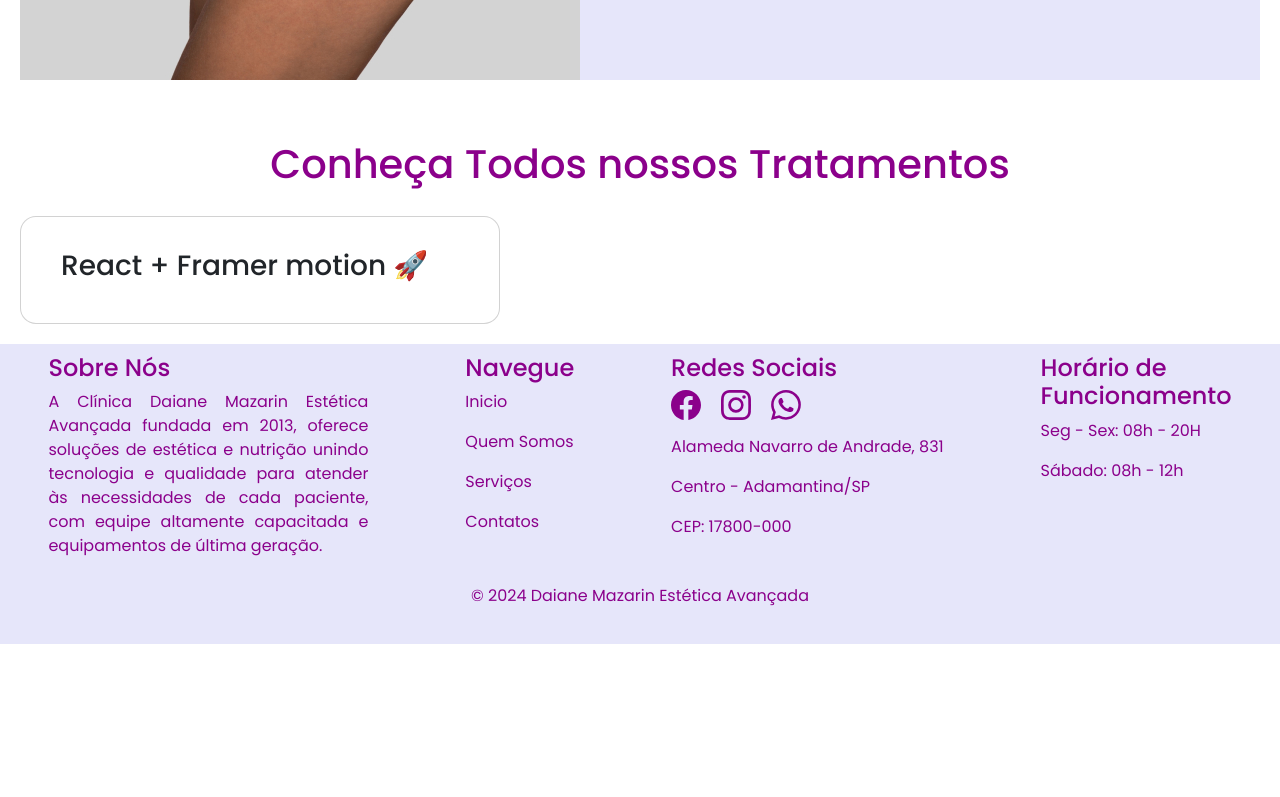
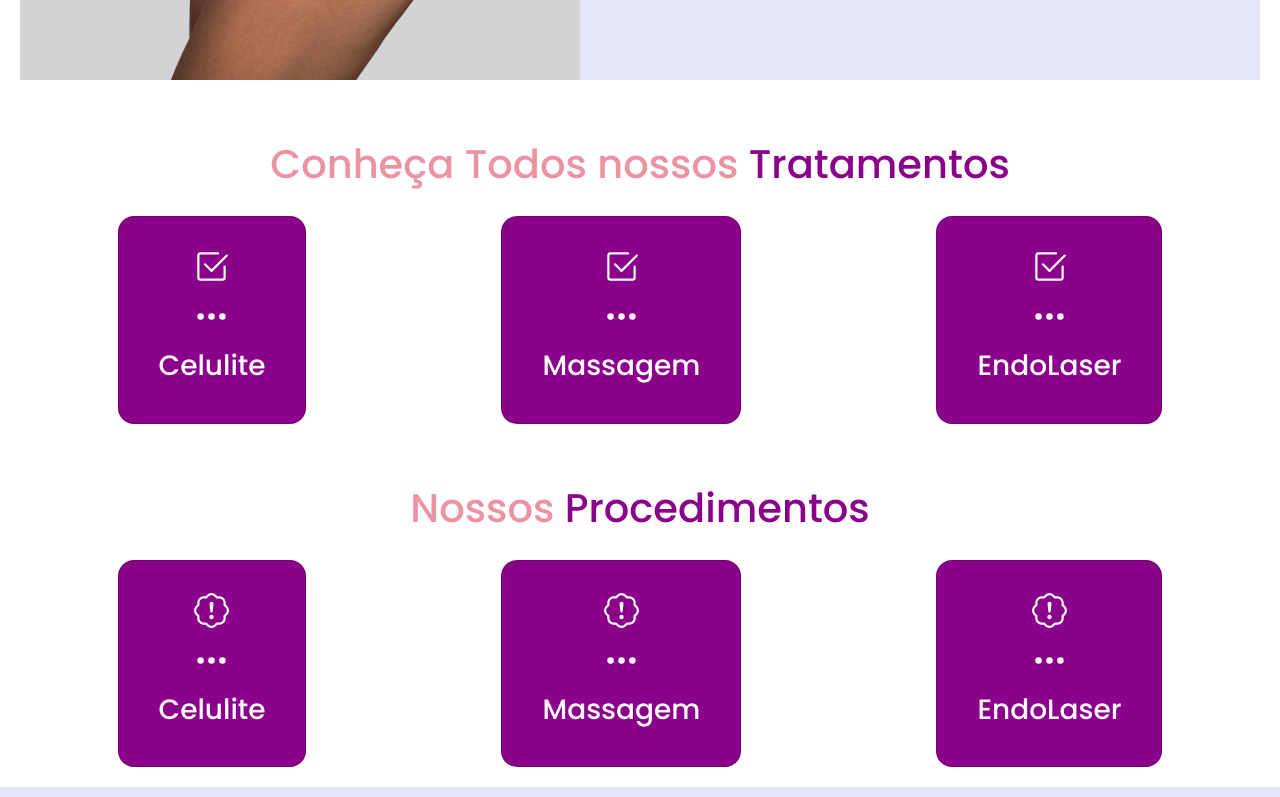
Before and after one commit to assis1983/DaianeMazarin, a React (Vite) app: page /esthetic in a window 1280 px wide. Shown: the part 780-1577 px from the top of the page. Before the commit the page ends 1424 px from the top, so only its background shows below. Built offline with nearby package versions, Linux system fonts and the light colour scheme; the HTML template or start-up script is replaced by a standard one.

Commit message:
Add icons Dots e Exclamation e add component Cards

```diff
--- a/src/Pages/BodyEsthetic/index.tsx
+++ b/src/Pages/BodyEsthetic/index.tsx
@@ -4,7 +4,12 @@ import { Container, StyledAre, TextAre } from "../Aboute/style";
 import { StyleBody, StyleText, StyleTextCenter } from "./style";
 import Body from "../../Image/service-01.jpg";
 import Button from "../../components/Button";
+import { StyleFlexCards } from "./style";
 import Cards from "../../components/Cards";
+import Dots from "../../assets/dots";
+import IconCheckSquare from "../../assets/checksquare";
+import IconExcamation from "../../assets/exclamation";
+
 
 const BodyEsthetic = () => {
   const openWhatsApp = () => {
@@ -41,9 +46,21 @@ const BodyEsthetic = () => {
           </StyleText>
         </StyleBody>
         <StyleTextCenter>
-          <h1>Conheça Todos nossos Tratamentos</h1>
+          <h1><span>Conheça Todos nossos</span> Tratamentos</h1>
         </StyleTextCenter>
-        <Cards />
+        <StyleFlexCards>
+          <Cards text={"Celulite"} Image={<><IconCheckSquare /><Dots /></>} />
+          <Cards text={"Massagem"} Image={<><IconCheckSquare /><Dots /></>} />
+          <Cards text={"EndoLaser"} Image={<><IconCheckSquare /><Dots /></>} />
+        </StyleFlexCards>
+        <StyleTextCenter>
+          <h1><span>Nossos</span> Procedimentos</h1>
+        </StyleTextCenter>
+        <StyleFlexCards>
+          <Cards text={"Celulite"} Image={<><IconExcamation /><Dots /></>} />
+          <Cards text={"Massagem"} Image={<><IconExcamation /><Dots /></>} />
+          <Cards text={"EndoLaser"} Image={<><IconExcamation /><Dots /></>} />
+        </StyleFlexCards>
       </Container>
       <MyFooter />
     </div>
--- a/src/Pages/BodyEsthetic/style.ts
+++ b/src/Pages/BodyEsthetic/style.ts
@@ -34,4 +34,14 @@ export const StyleTextCenter = styled.div`
   padding: 20px;
   margin-top: 40px;
   color: #8b008b;
+  span {
+    &:first-child {
+      color: #eb92a3;
+    }
 `;
+
+export const StyleFlexCards = styled.div`
+  display: flex;
+  justify-content: space-around;
+
+`
--- a/src/assets/checksquare.tsx
+++ b/src/assets/checksquare.tsx
@@ -1,11 +1,11 @@
 
-function IconSquare() {
+function IconCheckSquare() {
   return (
     <svg
       xmlns="http://www.w3.org/2000/svg"
-      width="16"
-      height="16"
-      fill="currentColor"
+      width="35"
+      height="35"
+      fill="white"
       className="bi bi-check2-square"
       viewBox="0 0 16 16"
     >
@@ -15,4 +15,4 @@ function IconSquare() {
   );
 }
 
-export default IconSquare;
+export default IconCheckSquare;
--- /dev/null
+++ b/src/assets/dots.tsx
@@ -0,0 +1,17 @@
+
+function Dots() {
+  return (
+    <svg
+      xmlns="http://www.w3.org/2000/svg"
+      width="35"
+      height="35"
+      fill="white"
+      className="bi bi-three-dots"
+      viewBox="0 0 16 16"
+    >
+      <path d="M3 9.5a1.5 1.5 0 110-3 1.5 1.5 0 010 3m5 0a1.5 1.5 0 110-3 1.5 1.5 0 010 3m5 0a1.5 1.5 0 110-3 1.5 1.5 0 010 3"></path>
+    </svg>
+  );
+}
+
+export default Dots;
--- /dev/null
+++ b/src/assets/exclamation.tsx
@@ -0,0 +1,18 @@
+
+function IconExcamation() {
+  return (
+    <svg
+      xmlns="http://www.w3.org/2000/svg"
+      width="35"
+      height="35"
+      fill="white"
+      className="bi bi-patch-exclamation"
+      viewBox="0 0 16 16"
+    >
+      <path d="M7.001 11a1 1 0 112 0 1 1 0 01-2 0M7.1 4.995a.905.905 0 111.8 0l-.35 3.507a.553.553 0 01-1.1 0z"></path>
+      <path d="M10.273 2.513l-.921-.944.715-.698.622.637.89-.011a2.89 2.89 0 012.924 2.924l-.01.89.636.622a2.89 2.89 0 010 4.134l-.637.622.011.89a2.89 2.89 0 01-2.924 2.924l-.89-.01-.622.636a2.89 2.89 0 01-4.134 0l-.622-.637-.89.011a2.89 2.89 0 01-2.924-2.924l.01-.89-.636-.622a2.89 2.89 0 010-4.134l.637-.622-.011-.89a2.89 2.89 0 012.924-2.924l.89.01.622-.636a2.89 2.89 0 014.134 0l-.715.698a1.89 1.89 0 00-2.704 0l-.92.944-1.32-.016a1.89 1.89 0 00-1.911 1.912l.016 1.318-.944.921a1.89 1.89 0 000 2.704l.944.92-.016 1.32a1.89 1.89 0 001.912 1.911l1.318-.016.921.944a1.89 1.89 0 002.704 0l.92-.944 1.32.016a1.89 1.89 0 001.911-1.912l-.016-1.318.944-.921a1.89 1.89 0 000-2.704l-.944-.92.016-1.32a1.89 1.89 0 00-1.912-1.911z"></path>
+    </svg>
+  );
+}
+
+export default IconExcamation;
--- a/src/components/Cards/index.tsx
+++ b/src/components/Cards/index.tsx
@@ -1,8 +1,14 @@
 import { useState } from "react";
-import "../../style.scss"
+import "../../style.scss";
 import { motion } from "framer-motion";
+import { StyledDivCards } from "./style";
 
-const Cards = () => {
+type CardsProps = {
+  text: string;
+  Image: React.ReactNode;
+};
+
+const Cards = ({ text, Image }: CardsProps) => {
   const [isOpen, setIsOpen] = useState(false);
   return (
     <motion.div
@@ -13,9 +19,10 @@ const Cards = () => {
       transition={{ duration: 0.5 }}
     >
       <motion.div className="card-top" layout="position">
-        <div className="card-top__header">
-          <h3>React + Framer motion 🚀</h3>
-        </div>
+        <StyledDivCards>
+        {Image && Image}
+          <h3>{text}</h3>
+        </StyledDivCards>
       </motion.div>
 
       {isOpen && (
@@ -27,17 +34,15 @@ const Cards = () => {
             duration: 0.5,
             delay: 0.25,
             type: "spring",
-            damping: 25,
+            damping: 10,
             stiffness: 100,
           }}
         >
-          <p>
-            Lorem ipsum dolor sit amet consectetur adipisicing elit. Distinctio
-            eligendi, doloribus cum nesciunt alias harum molestias tempore,
-          </p>
-          <p>
-            Lorem ipsum dolor sit amet consectetur adipisicing elit. Distinctio
-            eligendi, doloribus cum nesciunt alias harum molestias tempore,
+          <p className="text-white">
+            Acúmulo de gordura sob a pele, resultando em ondulações. Tratamentos
+            incluem dieta saudável, exercícios, massagens, cremes tópicos e
+            procedimentos estéticos como radiofrequência e terapia a vácuo.
+            Resultados podem variar.
           </p>
         </motion.div>
       )}
--- /dev/null
+++ b/src/components/Cards/style.ts
@@ -0,0 +1,14 @@
+import styled from "styled-components";
+
+export const StyledDivCards = styled.div`
+  display: flex;
+  flex-direction: column;
+  align-items: center;
+  gap: 15px;
+  h3 {
+    color: white;
+  }
+  .text-white {
+    white;
+  }
+`;
--- a/src/style.scss
+++ b/src/style.scss
@@ -3,17 +3,17 @@
         padding: 0;
         box-sizing: border-box;
     }
-body{
-    min-height: 100vh;
-    width: 100%;
-    display: flex;
-    align-items: center;
-    justify-content: center;
-    font-family: 'poppins';
+    // body{
+    //     min-height: 100vh;
+    //     width: 100%;
+    //     display: flex;
+    //     align-items: center;
+    //     justify-content: center;
+    //     font-family: 'poppins';
 
-}
+    // }
     .card{
-    background-color: #fff;
+        background-color: #8b008b;
         padding: 1.5rem 1.75rem;
         cursor: pointer;
         max-width: 300px;
```
Lines whose indentation alone changed are shown as unchanged.
